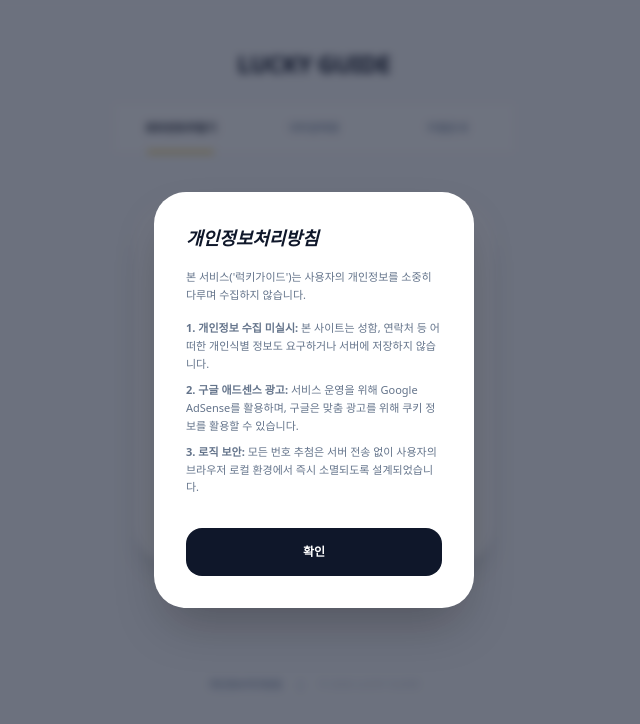
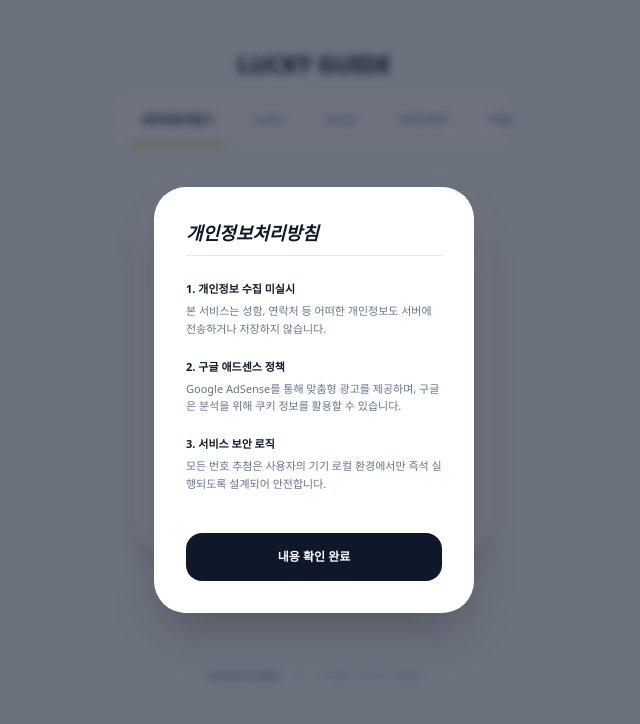
Before and after one commit to cookiekuki0204/lucky-guide, a React (Create React App) app: page / in a window 1280 px wide. Both pictures are taken after a click on the button "개인정보처리방침". Shown: the top 724 px of the page, without its empty margins (326-966 px from the left). Built offline with nearby package versions, Linux system fonts and the light colour scheme.

Commit message:
관상, 손금 아이템 UI 준비

```diff
--- a/src/App.js
+++ b/src/App.js
@@ -8,7 +8,7 @@ function App() {
   const [isPrivacyOpen, setIsPrivacyOpen] = useState(false);
   const cardRef = useRef(null);
 
-  // 1. 번호 생성
+  // 1. 번호 생성 로직
   const generateNumbers = () => {
     setIsSpinning(true);
     setTimeout(() => {
@@ -22,7 +22,7 @@ function App() {
     }, 1000);
   };
 
-  // 2. 이미지 저장
+  // 2. 이미지 다운로드
   const downloadImage = async () => {
     if (!cardRef.current) return;
     try {
@@ -34,11 +34,13 @@ function App() {
     } catch (err) { console.error('이미지 저장 실패:', err); }
   };
 
-  // 3. 카카오톡 공유
+  // 3. 카카오톡 공유 (부활 및 유지)
   const shareKakao = () => {
     if (!window.Kakao) return;
     const kakao = window.Kakao;
-    if (!kakao.isInitialized()) kakao.init('8ee405ddc4c4db04b8de8268a8317426'); // JS KEY 확인 필수
+    if (!kakao.isInitialized()) {
+      kakao.init('8ee405ddc4c4db04b8de8268a8317426'); // 발급받으신 실제 키 입력 필수
+    }
     kakao.Share.sendDefault({
       objectType: 'feed',
       content: {
@@ -51,25 +53,31 @@ function App() {
   };
 
   const cardClass = "w-full max-w-[360px] p-8 bg-white rounded-[2.5rem] shadow-xl animate-in fade-in zoom-in-95 duration-500";
-  const tabClass = (id) => `flex-1 py-4 text-[11px] font-black transition-all relative ${activeTab === id ? 'text-slate-900' : 'text-slate-400'}`;
+  const tabClass = (id) => `flex-none px-5 py-4 text-[11px] font-black transition-all relative ${activeTab === id ? 'text-slate-900' : 'text-slate-400'}`;
 
   return (
     <div className="min-h-screen bg-[#f8fafc] flex flex-col items-center font-sans overflow-x-hidden relative">
-      <style>{`@keyframes glimmer { 0%{background-position:0% 50%} 50%{background-position:100% 50%} 100%{background-position:0% 50%} }`}</style>
+      <style>{`
+        @keyframes glimmer { 0%{background-position:0% 50%} 50%{background-position:100% 50%} 100%{background-position:0% 50%} }
+        .no-scrollbar::-webkit-scrollbar { display: none; }
+      `}</style>
 
       {/* 헤더 & 네비게이션 */}
       <header className="w-full max-w-[400px] bg-[#f8fafc] sticky top-0 z-40">
-        <div className="pt-12 pb-6 text-center">
+        <div className="pt-12 pb-4 text-center">
           <h1 className="text-2xl font-black text-slate-900 tracking-tight">LUCKY GUIDE</h1>
         </div>
-        <nav className="flex bg-white/70 backdrop-blur-md border-b border-slate-100">
-          <button onClick={() => setActiveTab('lotto')} className={tabClass('lotto')}>로또번호추첨기{activeTab === 'lotto' && <div className="absolute bottom-0 left-1/4 right-1/4 h-0.5 bg-yellow-500 rounded-full" />}</button>
-          <button onClick={() => setActiveTab('dream')} className={tabClass('dream')}>대박꿈해몽{activeTab === 'dream' && <div className="absolute bottom-0 left-1/4 right-1/4 h-0.5 bg-yellow-500 rounded-full" />}</button>
-          <button onClick={() => setActiveTab('guide')} className={tabClass('guide')}>띠별운세{activeTab === 'guide' && <div className="absolute bottom-0 left-1/4 right-1/4 h-0.5 bg-yellow-500 rounded-full" />}</button>
+        <nav className="flex bg-white/70 backdrop-blur-md border-b border-slate-100 overflow-x-auto no-scrollbar whitespace-nowrap px-2">
+          <button onClick={() => setActiveTab('lotto')} className={tabClass('lotto')}>로또번호추첨기{activeTab === 'lotto' && <div className="absolute bottom-0 left-2 right-2 h-0.5 bg-yellow-500 rounded-full" />}</button>
+          <button onClick={() => setActiveTab('face')} className={tabClass('face')}>AI관상{activeTab === 'face' && <div className="absolute bottom-0 left-2 right-2 h-0.5 bg-yellow-500 rounded-full" />}</button>
+          <button onClick={() => setActiveTab('palm')} className={tabClass('palm')}>AI손금{activeTab === 'palm' && <div className="absolute bottom-0 left-2 right-2 h-0.5 bg-yellow-500 rounded-full" />}</button>
+          <button onClick={() => setActiveTab('dream')} className={tabClass('dream')}>대박꿈해몽{activeTab === 'dream' && <div className="absolute bottom-0 left-2 right-2 h-0.5 bg-yellow-500 rounded-full" />}</button>
+          <button onClick={() => setActiveTab('guide')} className={tabClass('guide')}>띠별운세{activeTab === 'guide' && <div className="absolute bottom-0 left-2 right-2 h-0.5 bg-yellow-500 rounded-full" />}</button>
         </nav>
       </header>
 
       <main className="w-full flex flex-col items-center px-6 py-12">
+        {/* 1. 로또 추첨기 */}
         {activeTab === 'lotto' && (
           <div className="flex flex-col items-center w-full">
             <div ref={cardRef} className={cardClass}>
@@ -81,7 +89,7 @@ function App() {
               <div className="flex justify-center gap-2 mb-12 h-10 items-center">
                 {numbers.length > 0 ? numbers.map((num, i) => (
                   <div key={i} className="w-10 h-10 rounded-full bg-slate-900 text-yellow-400 flex items-center justify-center font-bold text-sm shadow-lg border border-yellow-500/30">{num}</div>
-                )) : <div className="text-slate-200 text-sm font-bold tracking-widest uppercase">Luck is coming</div>}
+                )) : <div className="text-slate-200 text-sm font-bold tracking-widest uppercase tracking-widest">Believe your luck</div>}
               </div>
               <button onClick={generateNumbers} disabled={isSpinning}
                 style={{ background: 'linear-gradient(45deg, #D4AF37, #F9E29B, #B8860B, #F9E29B)', backgroundSize: '400% 400%', animation: isSpinning ? 'none' : 'glimmer 3s ease infinite' }}
@@ -91,43 +99,82 @@ function App() {
             </div>
             {numbers.length > 0 && (
               <div className="flex justify-center gap-6 mt-10">
-                <button onClick={downloadImage} className="flex flex-col items-center gap-2 text-[10px] font-bold text-slate-400 hover:text-yellow-600">
-                  <span className="text-xl">💾</span>이미지 저장
-                </button>
-                <button onClick={shareKakao} className="flex flex-col items-center gap-2 text-[10px] font-bold text-slate-400 hover:text-yellow-600">
-                  <span className="text-xl">💬</span>카톡 공유
-                </button>
-                <button onClick={() => { navigator.clipboard.writeText(numbers.join(', ')); alert('복사되었습니다! 🍀'); }} className="flex flex-col items-center gap-2 text-[10px] font-bold text-slate-400 hover:text-yellow-600">
-                  <span className="text-xl">📋</span>번호 복사
-                </button>
+                <button onClick={downloadImage} className="flex flex-col items-center gap-2 text-[10px] font-bold text-slate-400 hover:text-yellow-600 transition-all active:scale-90"><span className="text-xl">💾</span>이미지 저장</button>
+                <button onClick={shareKakao} className="flex flex-col items-center gap-2 text-[10px] font-bold text-slate-400 hover:text-yellow-600 transition-all active:scale-90"><span className="text-xl">💬</span>카톡 공유</button>
+                <button onClick={() => { navigator.clipboard.writeText(numbers.join(', ')); alert('복사되었습니다! 🍀'); }} className="flex flex-col items-center gap-2 text-[10px] font-bold text-slate-400 hover:text-yellow-600 transition-all active:scale-90"><span className="text-xl">📋</span>번호 복사</button>
               </div>
             )}
           </div>
         )}
 
-        {activeTab === 'dream' && (
+        {/* 2. AI 관상 커밍순 */}
+        {activeTab === 'face' && (
           <div className={cardClass}>
-            <h2 className="text-xl font-black text-slate-800 mb-8 text-center italic">"로또 당첨 길몽 10선"</h2>
-            <div className="space-y-4 text-[11px] text-slate-600 max-h-[50vh] overflow-y-auto pr-2">
-              <div className="bg-slate-50 p-4 rounded-2xl border-l-4 border-yellow-500 shadow-sm"><h3 className="font-black text-slate-900 mb-1">1. 연예인이 집에 온 꿈</h3><p>유명 연예인과 대화하거나 즐거운 시간을 보낸다면 귀인의 도움으로 큰 재물을 얻을 징조입니다.</p></div>
-              <div className="bg-slate-50 p-4 rounded-2xl border-l-4 border-yellow-500 shadow-sm"><h3 className="font-black text-slate-900 mb-1">2. 대통령과 악수하는 꿈</h3><p>권력자로부터 기운을 받는 꿈으로, 명예와 함께 엄청난 횡재수가 따르는 꿈입니다.</p></div>
-              <div className="bg-slate-50 p-4 rounded-2xl border-l-4 border-yellow-500 shadow-sm"><h3 className="font-black text-slate-900 mb-1">3. 조상님이 밝게 웃는 꿈</h3><p>조상님이 기쁜 표정으로 무언가를 건네준다면 집안에 경사가 생기고 큰 부를 얻을 신호입니다.</p></div>
-              <div className="bg-slate-50 p-4 rounded-2xl border-l-4 border-yellow-500 shadow-sm"><h3 className="font-black text-slate-900 mb-1">4. 온몸이 오물(똥)에 젖는 꿈</h3><p>현실에선 불쾌하지만 꿈속에서는 막대한 재물의 유입을 상징하는 전형적인 1등 꿈입니다.</p></div>
-              <div className="bg-slate-50 p-4 rounded-2xl border-l-4 border-yellow-500 shadow-sm"><h3 className="font-black text-slate-900 mb-1">5. 집이 활활 타는 꿈</h3><p>불길이 거셀수록 사업이 번창하고 재산이 급격히 늘어날 것을 의미하는 길몽입니다.</p></div>
-              <div className="bg-slate-50 p-4 rounded-2xl border-l-4 border-yellow-500 shadow-sm"><h3 className="font-black text-slate-900 mb-1">6. 맑은 물이 차오르는 꿈</h3><p>깨끗한 물은 재물을 상징하며, 집안 가득 물이 차는 것은 부귀영화를 누릴 징조입니다.</p></div>
-              <div className="bg-slate-50 p-4 rounded-2xl border-l-4 border-yellow-500 shadow-sm"><h3 className="font-black text-slate-900 mb-1">7. 돼지 떼가 들어오는 꿈</h3><p>풍요의 상징인 돼지 떼가 집안으로 몰려온다면 큰 돈이 굴러들어올 횡재수입니다.</p></div>
-              <div className="bg-slate-50 p-4 rounded-2xl border-l-4 border-yellow-500 shadow-sm"><h3 className="font-black text-slate-900 mb-1">8. 피가 솟구치는 꿈</h3><p>꿈에서 피는 생명력과 돈을 뜻합니다. 선명한 붉은 피가 많이 날수록 큰 재물이 생깁니다.</p></div>
-              <div className="bg-slate-50 p-4 rounded-2xl border-l-4 border-yellow-500 shadow-sm"><h3 className="font-black text-slate-900 mb-1">9. 용이 승천하는 꿈</h3><p>최고의 권위와 부귀를 상징하며 인생에서 가장 큰 기회가 찾아왔음을 암시합니다.</p></div>
-              <div className="bg-slate-50 p-4 rounded-2xl border-l-4 border-yellow-500 shadow-sm"><h3 className="font-black text-slate-900 mb-1">10. 돈다발을 줍는 꿈</h3><p>말 그대로 실제 횡재로 이어질 가능성이 매우 높은 직관적인 최고의 대박 꿈입니다.</p></div>
+            <div className="text-center py-10">
+              <span className="text-5xl mb-6 block">🎭</span>
+              <h2 className="text-xl font-black text-slate-800 mb-2 italic">"재벌이 될 상인가?"</h2>
+              <p className="text-slate-400 text-xs mb-8">AI가 분석하는 당신의 숨겨진 재물복</p>
+              <div className="bg-slate-50 p-6 rounded-3xl border border-dashed border-slate-200">
+                <p className="text-[11px] text-slate-500 font-medium leading-relaxed italic">
+                  "코는 재물이 쌓이는 창고라 하였습니다."<br/><br/>
+                  AI 얼굴 인식으로 당신의 성공운을<br/>과학적으로 분석해 드립니다.
+                </p>
+              </div>
+              <div className="mt-8 inline-block px-4 py-2 bg-yellow-100 text-yellow-700 text-[10px] font-black rounded-full animate-pulse">COMING SOON</div>
             </div>
           </div>
         )}
 
+        {/* 3. AI 손금 커밍순 */}
+        {activeTab === 'palm' && (
+          <div className={cardClass}>
+            <div className="text-center py-10">
+              <span className="text-5xl mb-6 block">✋</span>
+              <h2 className="text-xl font-black text-slate-800 mb-2 italic">"손바닥의 보물지도"</h2>
+              <p className="text-slate-400 text-xs mb-8">손금에 숨겨진 당첨의 기운을 찾아서</p>
+              <div className="bg-slate-50 p-6 rounded-3xl border border-dashed border-slate-200">
+                <p className="text-[11px] text-slate-500 font-medium leading-relaxed italic">
+                  "재물선이 뚜렷하니 대박의 징조로다."<br/><br/>
+                  손금의 주요 선들을 AI로 추출하여<br/>당신의 횡재수를 알려드립니다.
+                </p>
+              </div>
+              <div className="mt-8 inline-block px-4 py-2 bg-yellow-100 text-yellow-700 text-[10px] font-black rounded-full animate-pulse">COMING SOON</div>
+            </div>
+          </div>
+        )}
+
+        {/* 4. 대박꿈해몽 10선 */}
+        {activeTab === 'dream' && (
+          <div className={cardClass}>
+            <h2 className="text-xl font-black text-slate-800 mb-8 text-center italic">"로또 1등 길몽 10선"</h2>
+            <div className="space-y-4 text-[11px] text-slate-600 max-h-[50vh] overflow-y-auto pr-2 custom-scrollbar">
+              {[
+                {t: "연예인이 집에 온 꿈", d: "귀인을 만나 재물운이 크게 상승할 징조입니다."},
+                {t: "대통령과 악수", d: "명예와 함께 엄청난 횡재수가 따르는 최고 길몽입니다."},
+                {t: "조상님의 밝은 미소", d: "집안에 큰 부를 얻게 될 강력한 조상님의 선물입니다."},
+                {t: "똥에 흠뻑 젖는 꿈", d: "막대한 재물이 굴러들어올 전형적인 당첨 꿈입니다."},
+                {t: "집이 활활 타는 꿈", d: "사업이나 재산이 급격히 번창할 것을 예시합니다."},
+                {t: "맑은 물이 차오름", d: "집안에 부귀영화가 가득할 징조입니다."},
+                {t: "돼지 떼 발견", d: "횡재수가 넝쿨째 들어오는 꿈입니다."},
+                {t: "피가 솟구침", d: "선명한 피가 많이 날수록 큰 돈이 생깁니다."},
+                {t: "용의 승천", d: "인생 최고의 기회가 찾아왔음을 암시합니다."},
+                {t: "돈다발 선물", d: "횡재 가능성이 매우 높은 직관적인 길몽입니다."}
+              ].map((item, i) => (
+                <div key={i} className="bg-slate-50 p-4 rounded-2xl border-l-4 border-yellow-500 shadow-sm">
+                  <h3 className="font-black text-slate-900 mb-1">{i+1}. {item.t}</h3>
+                  <p>{item.d}</p>
+                </div>
+              ))}
+            </div>
+          </div>
+        )}
+
+        {/* 5. 띠별운세 (12간지 전체) */}
         {activeTab === 'guide' && (
           <div className={cardClass}>
             <h2 className="text-xl font-black text-slate-800 mb-8 text-center italic">"12간지 행운 포인트"</h2>
             <div className="overflow-hidden rounded-3xl border border-slate-100 shadow-sm">
-              <table className="w-full text-[10px] text-center">
+              <table className="w-full text-[10px] text-center border-collapse">
                 <thead className="bg-slate-50 text-slate-400 font-bold uppercase tracking-tighter">
                   <tr><th className="p-3">띠별 그룹</th><th className="p-3">숫자</th><th className="p-3">컬러</th></tr>
                 </thead>
@@ -143,27 +190,34 @@ function App() {
         )}
       </main>
 
+      {/* 푸터 & 개인정보처리방침 (3항목 고수) */}
       <footer className="w-full max-w-[360px] py-16 px-6 text-center">
         <div className="flex justify-center gap-4 mb-4 text-[10px] font-bold text-slate-400">
           <button onClick={() => setIsPrivacyOpen(true)} className="hover:text-yellow-600 underline decoration-slate-200 transition-colors">개인정보처리방침</button>
           <span>|</span>
-          <span className="opacity-50 font-medium">© 2026 LUCKY GUIDE</span>
+          <span className="opacity-50">© 2026 LUCKY GUIDE</span>
         </div>
       </footer>
 
       {isPrivacyOpen && (
         <div className="fixed inset-0 z-[100] bg-slate-900/60 backdrop-blur-sm flex items-center justify-center p-6" onClick={() => setIsPrivacyOpen(false)}>
           <div className="bg-white w-full max-w-[320px] max-h-[70vh] overflow-y-auto rounded-[2rem] p-8 shadow-2xl animate-in fade-in zoom-in-95 duration-300" onClick={(e) => e.stopPropagation()}>
-            <h3 className="text-lg font-black text-slate-900 mb-4 italic">개인정보처리방침</h3>
-            <div className="text-[11px] text-slate-500 leading-relaxed space-y-4 font-medium">
-              <p>본 서비스('럭키가이드')는 사용자의 개인정보를 소중히 다루며 수집하지 않습니다.</p>
-              <div className="space-y-2">
-                <p><strong>1. 개인정보 수집 미실시:</strong> 본 사이트는 성함, 연락처 등 어떠한 개인식별 정보도 요구하거나 서버에 저장하지 않습니다.</p>
-                <p><strong>2. 구글 애드센스 광고:</strong> 서비스 운영을 위해 Google AdSense를 활용하며, 구글은 맞춤 광고를 위해 쿠키 정보를 활용할 수 있습니다.</p>
-                <p><strong>3. 로직 보안:</strong> 모든 번호 추첨은 서버 전송 없이 사용자의 브라우저 로컬 환경에서 즉시 소멸되도록 설계되었습니다.</p>
-              </div>
+            <h3 className="text-lg font-black text-slate-900 mb-6 italic border-b pb-2">개인정보처리방침</h3>
+            <div className="text-[11px] text-slate-500 leading-relaxed space-y-5 font-medium text-left">
+              <section>
+                <p className="text-slate-900 font-bold mb-1">1. 개인정보 수집 미실시</p>
+                <p>본 서비스는 성함, 연락처 등 어떠한 개인정보도 서버에 전송하거나 저장하지 않습니다.</p>
+              </section>
+              <section>
+                <p className="text-slate-900 font-bold mb-1">2. 구글 애드센스 정책</p>
+                <p>Google AdSense를 통해 맞춤형 광고를 제공하며, 구글은 분석을 위해 쿠키 정보를 활용할 수 있습니다.</p>
+              </section>
+              <section>
+                <p className="text-slate-900 font-bold mb-1">3. 서비스 보안 로직</p>
+                <p>모든 번호 추첨은 사용자의 기기 로컬 환경에서만 즉석 실행되도록 설계되어 안전합니다.</p>
+              </section>
             </div>
-            <button onClick={() => setIsPrivacyOpen(false)} className="w-full mt-8 py-4 bg-slate-900 text-white rounded-2xl font-bold text-xs active:scale-95 transition-all">확인</button>
+            <button onClick={() => setIsPrivacyOpen(false)} className="w-full mt-10 py-4 bg-slate-900 text-white rounded-2xl font-bold text-xs active:scale-95 transition-all">내용 확인 완료</button>
           </div>
         </div>
       )}
```
